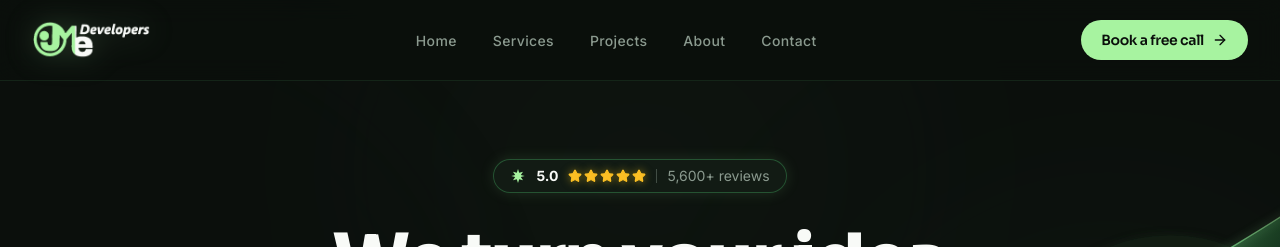
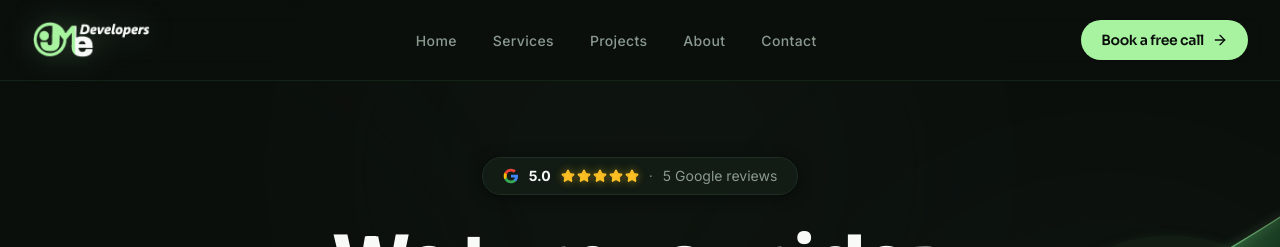
Before and after one commit to tahirazeem145/Jime-developer, a React (Vite) app: page / in a window 1280 px wide. Shown: the top 247 px of the page. Built offline with nearby package versions, Linux system fonts and the light colour scheme.

Commit message:
feat: add Hero section component with email capture form and social proof stats

```diff
--- a/src/components/Hero.jsx
+++ b/src/components/Hero.jsx
@@ -20,12 +20,27 @@ export default function Hero() {
     <section className="relative z-10 pt-10 sm:pt-14 md:pt-18 pb-16 sm:pb-24 overflow-hidden">
       <div className="max-w-6xl mx-auto px-4 sm:px-6 lg:px-8 text-center">
 
-        {/* REVIEW BADGE */}
+        {/* GOOGLE REVIEW BADGE */}
         <div className="inline-flex items-center justify-center mb-6 sm:mb-8 animate-fadeIn">
-          <div className="inline-flex items-center gap-2.5 px-4 py-1.5 rounded-full bg-[#131D16]/90 border border-[#2E6B3F]/70 shadow-[0_0_15px_rgba(167,243,160,0.12)] backdrop-blur-md">
-            {/* Green Starburst Icon */}
-            <svg className="w-4 h-4 text-accent-lime flex-shrink-0" viewBox="0 0 24 24" fill="currentColor">
-              <path d="M12 1.5L13.8 7.2L19.5 5.5L16.2 10.5L22 12L16.2 13.5L19.5 18.5L13.8 16.8L12 22.5L10.2 16.8L4.5 18.5L7.8 13.5L2 12L7.8 10.5L4.5 5.5L10.2 7.2L12 1.5Z" />
+          <div className="inline-flex items-center gap-2 sm:gap-2.5 px-4 sm:px-5 py-1.5 sm:py-2 rounded-full bg-[#131D16]/90 border border-[#1D2E22] hover:border-[#A7F3A0]/30 shadow-[0_2px_15px_rgba(0,0,0,0.4)] backdrop-blur-md transition-all">
+            {/* Google Icon */}
+            <svg className="w-4 h-4 flex-shrink-0" viewBox="0 0 24 24">
+              <path
+                fill="#4285F4"
+                d="M22.56 12.25c0-.78-.07-1.53-.2-2.25H12v4.26h5.92c-.26 1.37-1.04 2.53-2.21 3.31v2.77h3.57c2.08-1.92 3.28-4.74 3.28-8.09z"
+              />
+              <path
+                fill="#34A853"
+                d="M12 23c2.97 0 5.46-.98 7.28-2.66l-3.57-2.77c-.98.66-2.23 1.06-3.71 1.06-2.86 0-5.29-1.93-6.16-4.53H2.18v2.84C3.99 20.53 7.7 23 12 23z"
+              />
+              <path
+                fill="#FBBC05"
+                d="M5.84 14.09c-.22-.66-.35-1.36-.35-2.09s.13-1.43.35-2.09V7.06H2.18C1.43 8.55 1 10.22 1 12s.43 3.45 1.18 4.94l2.85-2.22.81-.63z"
+              />
+              <path
+                fill="#EA4335"
+                d="M12 5.38c1.62 0 3.06.56 4.21 1.64l3.15-3.15C17.45 2.09 14.97 1 12 1 7.7 1 3.99 3.47 2.18 7.06l3.66 2.84c.87-2.6 3.3-4.52 6.16-4.52z"
+              />
             </svg>
 
             {/* Rating Number */}
@@ -43,12 +58,12 @@ export default function Hero() {
               ))}
             </div>
 
-            {/* Subtle Divider */}
-            <div className="w-[1px] h-3.5 bg-[#8B9A8F]/40" />
+            {/* Separator Dot */}
+            <span className="text-muted-text/80 text-xs sm:text-sm">·</span>
 
             {/* Reviews Count */}
             <span className="text-xs sm:text-sm font-inter text-muted-text font-normal">
-              5,600+ reviews
+              5 Google reviews
             </span>
           </div>
         </div>
```
Also changed, not shown: 4 other files (tests, documents, lock files or other folders).
